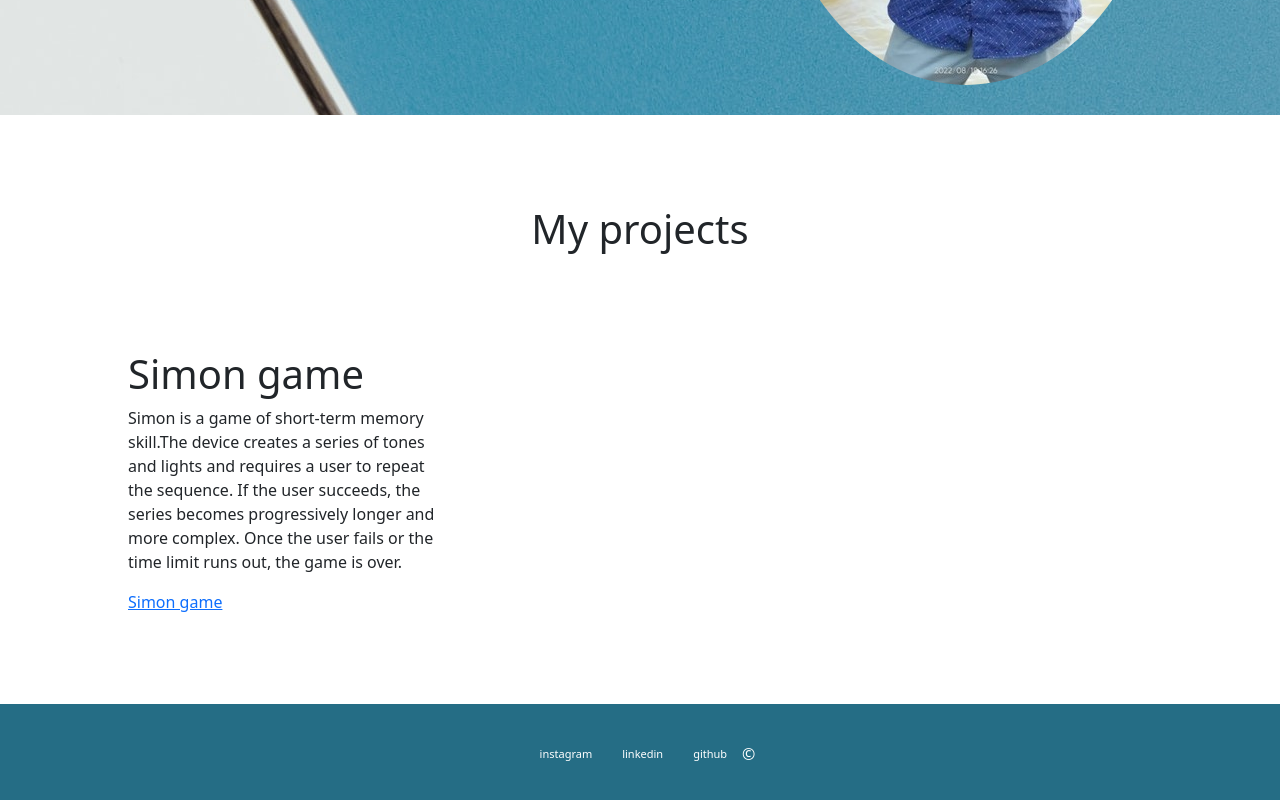
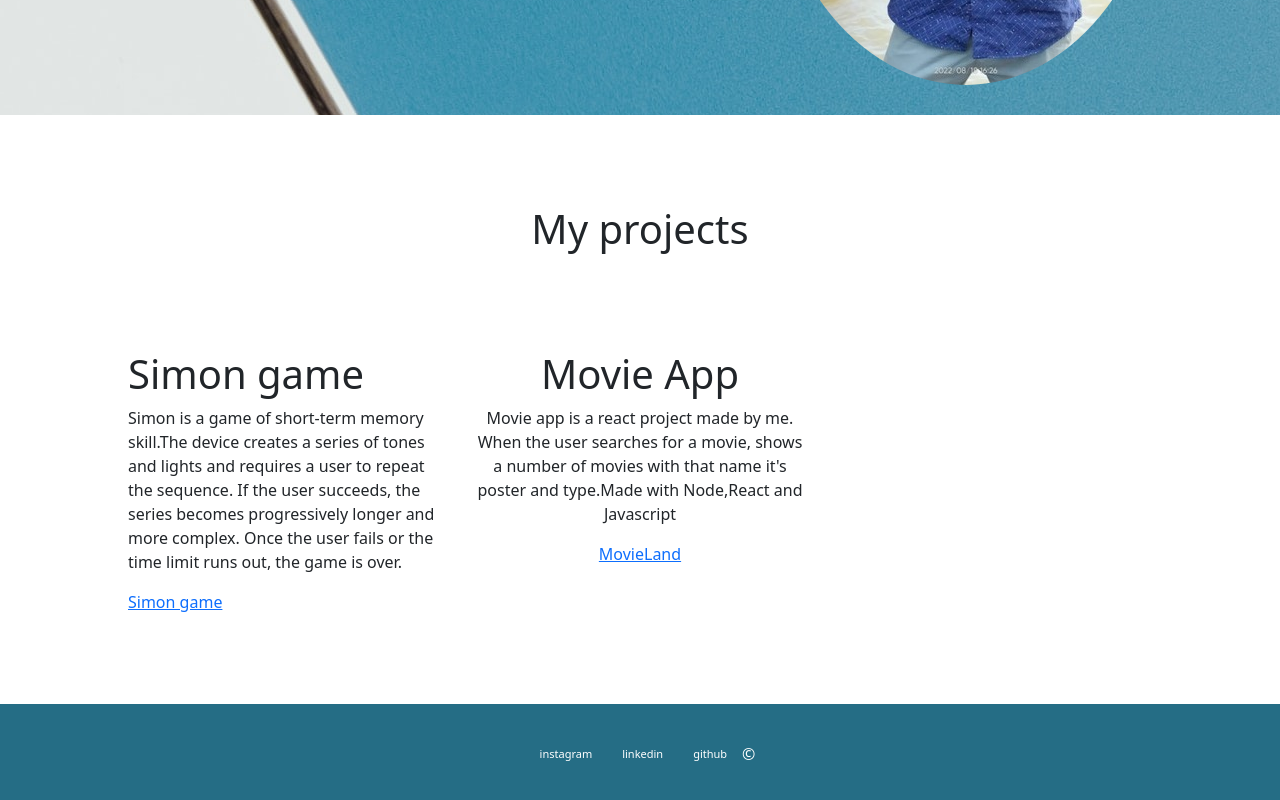
Before and after one commit to naseehan/My-resume, a website: page index.html in a window 1280 px wide. Shown: the part 565-1365 px from the top of the page. Drawn offline with nearby package versions, Linux system fonts and the light colour scheme.

Commit message:
Update index.html

```diff
--- a/index.html
+++ b/index.html
@@ -104,10 +104,11 @@
                     <a href="https://naseehan.github.io/Simon-Game/">Simon game</a>
                 </div>
                 <div class="col-md-4 project-2">
-                    <!-- <h1>Todo list</h1>
-                    <p>List everything that you have to do, with the most important tasks at the top of the list, and
-                        the least important tasks at the bottom.Made with node, ejs and express</p>
-                </div> -->
+                     <h1>Movie App</h1>
+                    <p>Movie app is a react project made by me. When the user searches for a movie, shows a number of movies
+                        with that name it's poster and type.Made with Node,React and Javascript</p>
+                    <a href="https://naseehan.github.io/movieland/">MovieLand</a>
+                </div>
                 <div class="col-md-4">
                     <!-- <img src="Public/Images/naseeh (1).jpg" alt=""> -->
                 </div>
```
